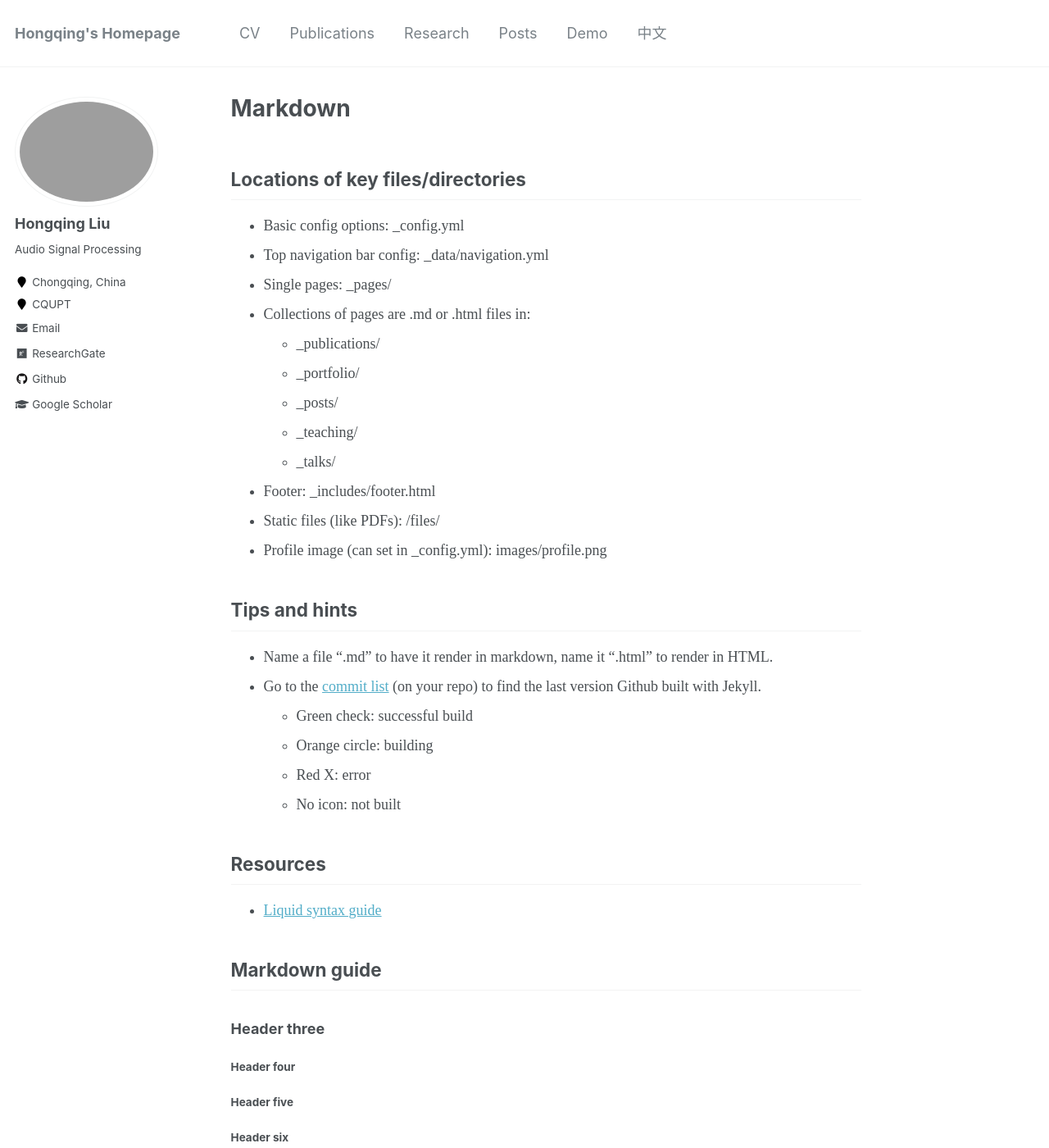
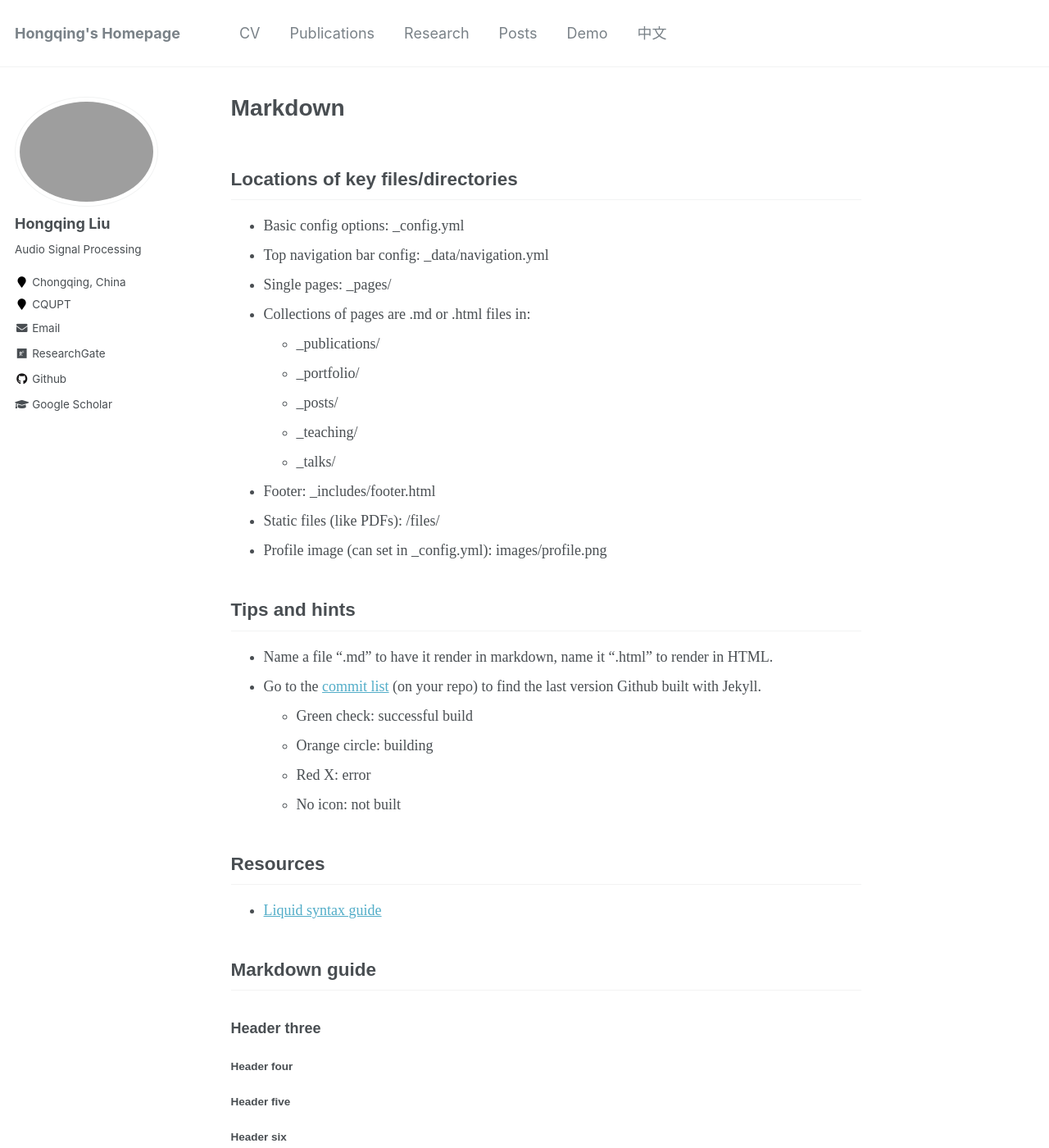
Before and after one commit to hong-qing-liu/english-hong-qing-liu.github.io, a Jekyll site: the page built from _pages/markdown.md, in a window 1280 px wide and 1400 px high. Shown: the whole window at 82% size. Built offline with Jekyll 4.4.1, drawn with Linux system fonts in a browser that asks for light colours.

Commit message:
Update _base.scss

```diff
--- a/_sass/_base.scss
+++ b/_sass/_base.scss
@@ -24,7 +24,7 @@ body {
 h1, h2, h3, h4, h5, h6 {
   margin: 2em 0 0.5em;
   line-height: 1.2;
-  font-family: $header-font-family;
+  font-family: 'Arial', sans-serif; /*$header-font-family;*/
   font-weight: bold;
 }
 
```
